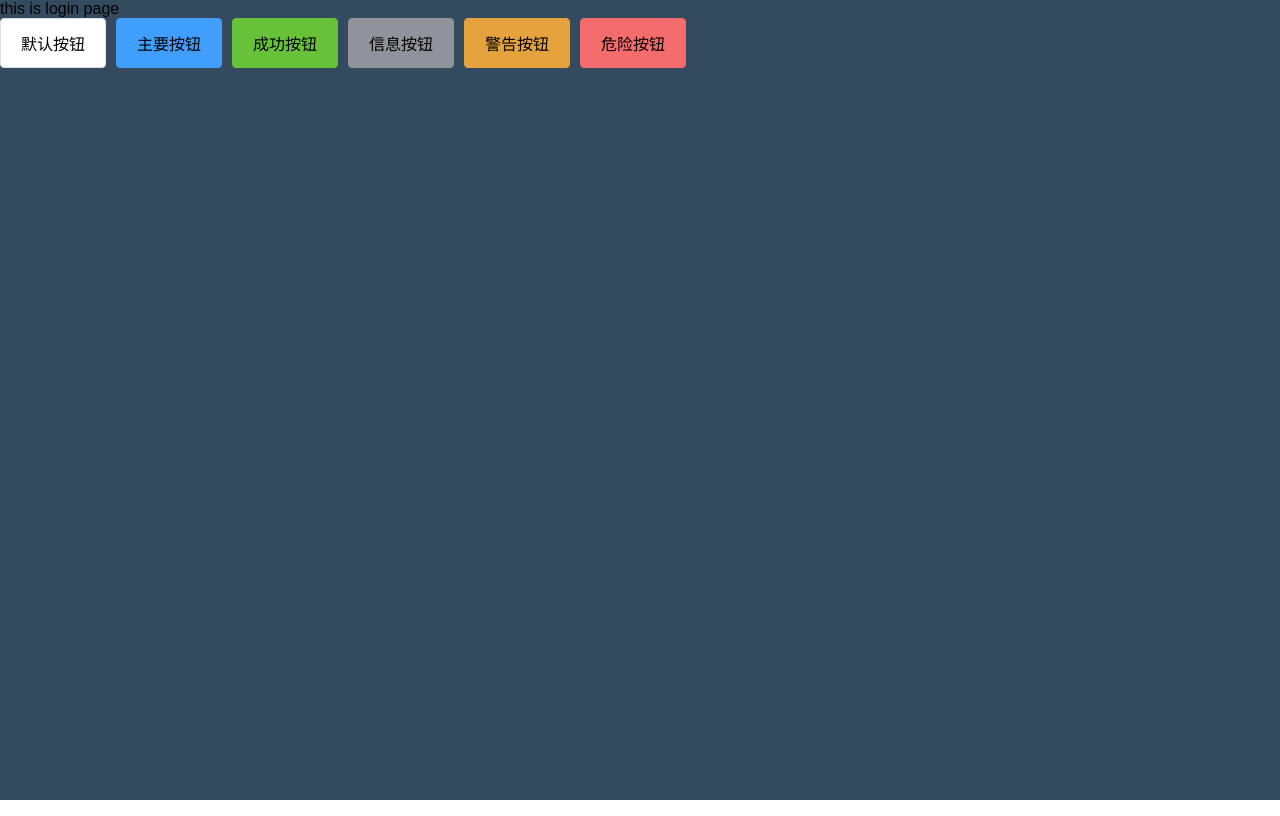
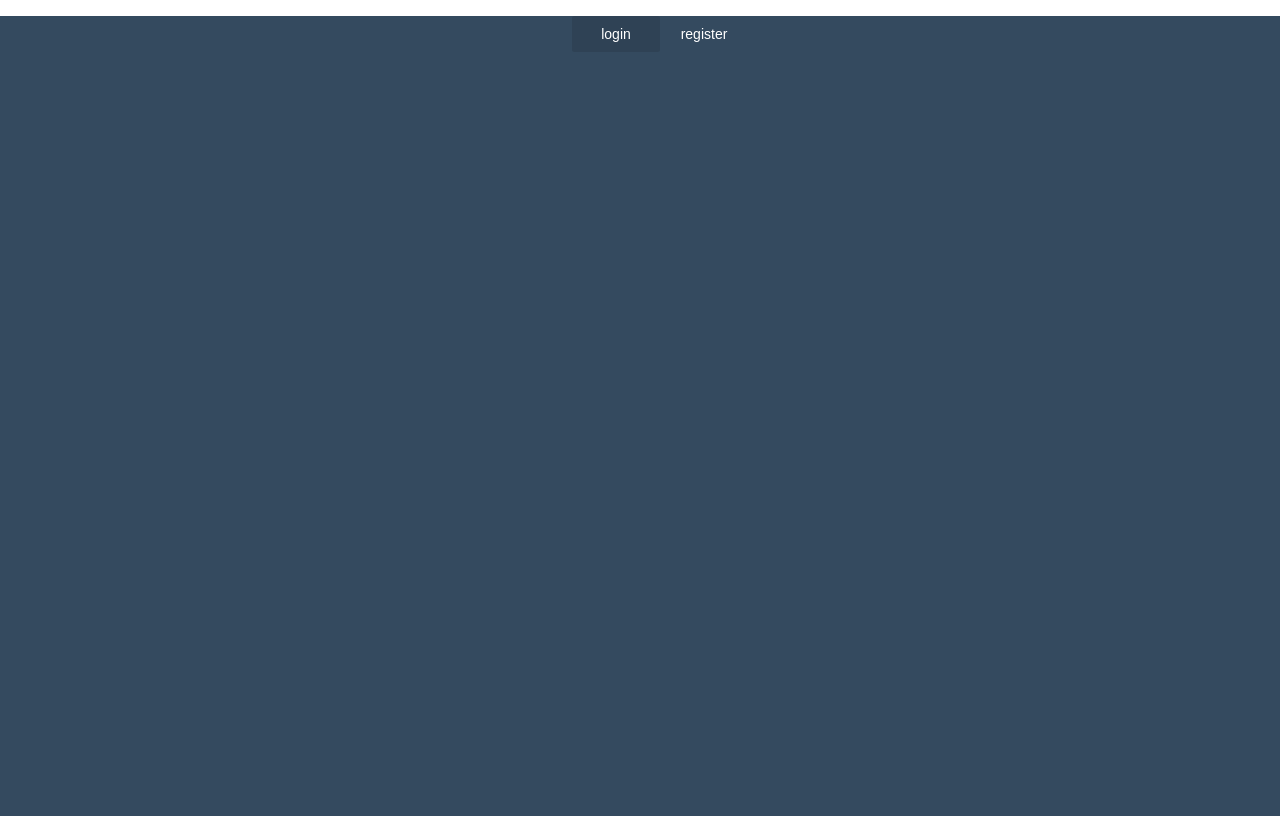
Before and after one commit to AT-Antelope/vue-item, a Vue app: page /#/login in a window 1280 px wide. Built offline with nearby package versions, Linux system fonts and the light colour scheme.

Commit message:
新增login界面的顶部选项卡，选中样式，点击事件_切换选中样式

```diff
--- a/src/views/About.vue
+++ /dev/null
@@ -1,5 +0,0 @@
-<template>
-  <div class="about">
-    <h1>This is an about page</h1>
-  </div>
-</template>
--- a/src/views/Login/index.vue
+++ b/src/views/Login/index.vue
@@ -1,22 +1,72 @@
 <template>
   <div id="login">
-    this is login page
-    <el-row>
-      <el-button>默认按钮</el-button>
-      <el-button type="primary">主要按钮</el-button>
-      <el-button type="success">成功按钮</el-button>
-      <el-button type="info">信息按钮</el-button>
-      <el-button type="warning">警告按钮</el-button>
-      <el-button type="danger">危险按钮</el-button>
-    </el-row>
+    <div class="login-warp">
+      <ul class="menu-tab">
+        <!-- <li class="selected">login</li>
+        <li>register</li> -->
+        <li
+          v-for="item in menuTab"
+          :key="item.id"
+          :class="{ selected: item.active }"
+          @click="toggleMenu(item)"
+        >
+          {{ item.txt }}
+        </li>
+      </ul>
+    </div>
   </div>
 </template>
 <script>
-export default {};
+export default {
+  name: "login",
+  data() {
+    return {
+      menuTab: [
+        { txt: "login", active: true },
+        { txt: "register", active: false },
+      ],
+    };
+  },
+  created() {},
+  mounted() {},
+  methods: {
+    // vue 数据驱动视频渲染
+    // js 操作DOM元素
+
+    // 改变导航栏选项卡的当前激活状态
+    toggleMenu(item) {
+      // 曾尝试传入index或使用target/currentTarget来使当前对象改变，失败
+      // 先把menuTab中的所有item的active都改为false，再把当前的更改为true
+      this.menuTab.forEach((e) => {
+        e.active = false;
+      });
+      item.active = true;
+    },
+  },
+};
 </script>
 <style lang="scss" scoped>
 #login {
   height: 100vh;
   background-color: #344a5f;
 }
+.login-warp {
+  width: 330px;
+  margin: auto;
+}
+.menu-tab {
+  text-align: center;
+  li {
+    display: inline-block; //如果使用block会导致每个独占一行
+    width: 88px;
+    line-height: 36px;
+    font-size: 14px;
+    border-radius: 2px;
+    color: #fff;
+    cursor: pointer;
+  }
+  .selected {
+    background-color: rgba($color: #000000, $alpha: 0.1);
+  }
+}
 </style>
```
Also changed, not shown: src/views/Home.vue (deleted, +0 -18 lines).
